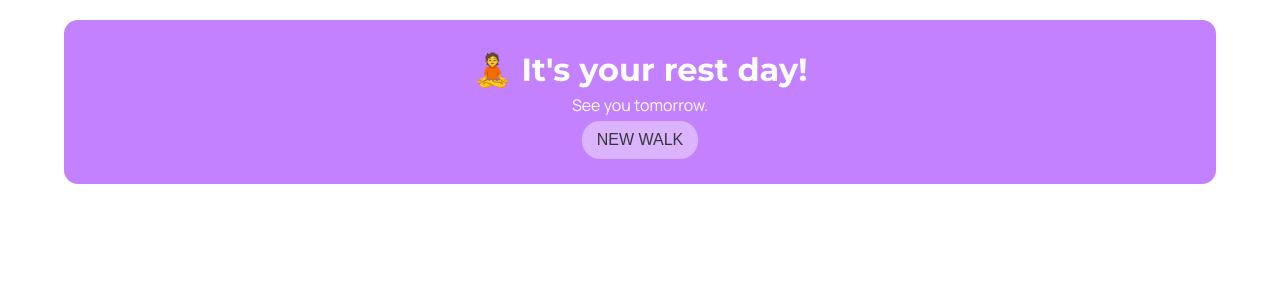
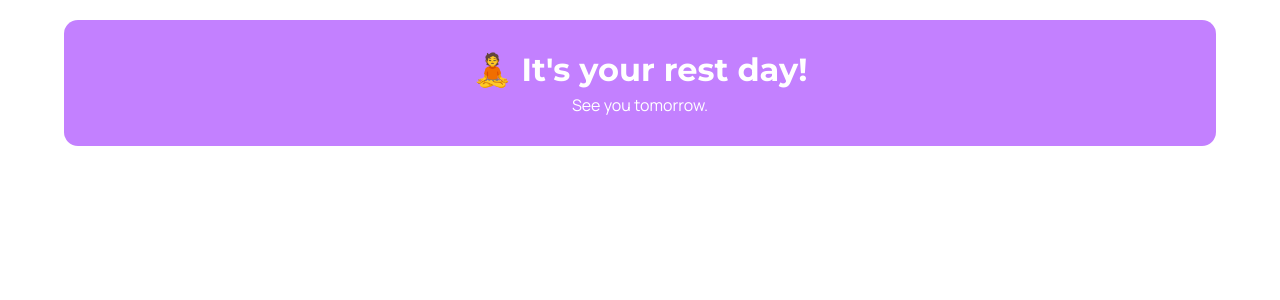
Before and after one commit to SidhraFernando-Plant/steppy, a React (Create React App) app: page / in a window 1280 px wide. Shown: the top 300 px of the page. Built offline with nearby package versions, Linux system fonts and the light colour scheme.

Commit message:
Trigger new walk generate on walk completion

```diff
--- a/src/domain/usecase/Walk/GenerateWalk.ts
+++ b/src/domain/usecase/Walk/GenerateWalk.ts
@@ -32,6 +32,7 @@ export default class GenerateWalk implements GenerateWalkUseCase {
     generateWalk = (previousWalk: Walk) => {
         const newDuration = Math.round(previousWalk.duration * 1.1);
         const newDate = new Date();
+        // Temporary method of user data access until it is properly implemented
         const walkDays = localStorage.getItem("days");
         let walkDaysArr: number[];
         if (walkDays === null) {
--- a/src/presentation/view/Homepage/Homepage.tsx
+++ b/src/presentation/view/Homepage/Homepage.tsx
@@ -52,7 +52,6 @@ const Homepage = ({ homepageViewModel }: HomepageProps) => {
                     <p>You're done for today.</p>
                 </div>
             }
-            <button onClick={() => homepageViewModel.generateWalk()}>New walk</button>
         </div>
     )
 }
--- a/src/presentation/view_model/HomepageViewModel.ts
+++ b/src/presentation/view_model/HomepageViewModel.ts
@@ -41,9 +41,10 @@ export class HomepageViewModel {
     elapseTime = (seconds: number): void => {
         if (this.currentWalk !== undefined) {
             const updatedWalk: Walk = {...this.currentWalk, elapsed: this.currentWalk.elapsed + seconds};
-            // If elapsing time finished the walk, update the status
+            // If elapsing time finished the walk, complete the walk and generate the next one
             if (updatedWalk.elapsed === updatedWalk.duration) {
                 updatedWalk.status = COMPLETED_STATUS;
+                this.generateWalkUseCase.generateWalk(this.currentWalk);
             }
             this.currentWalk = updatedWalk;
             this.updateWalkUseCase.updateWalk(updatedWalk);
```
